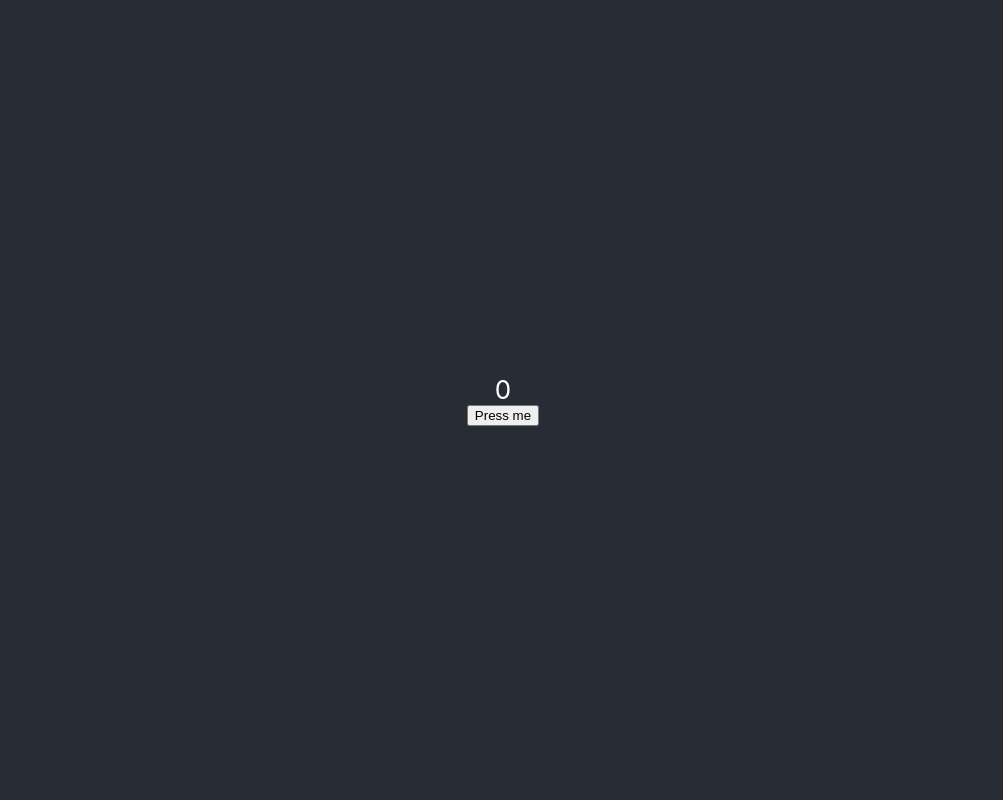
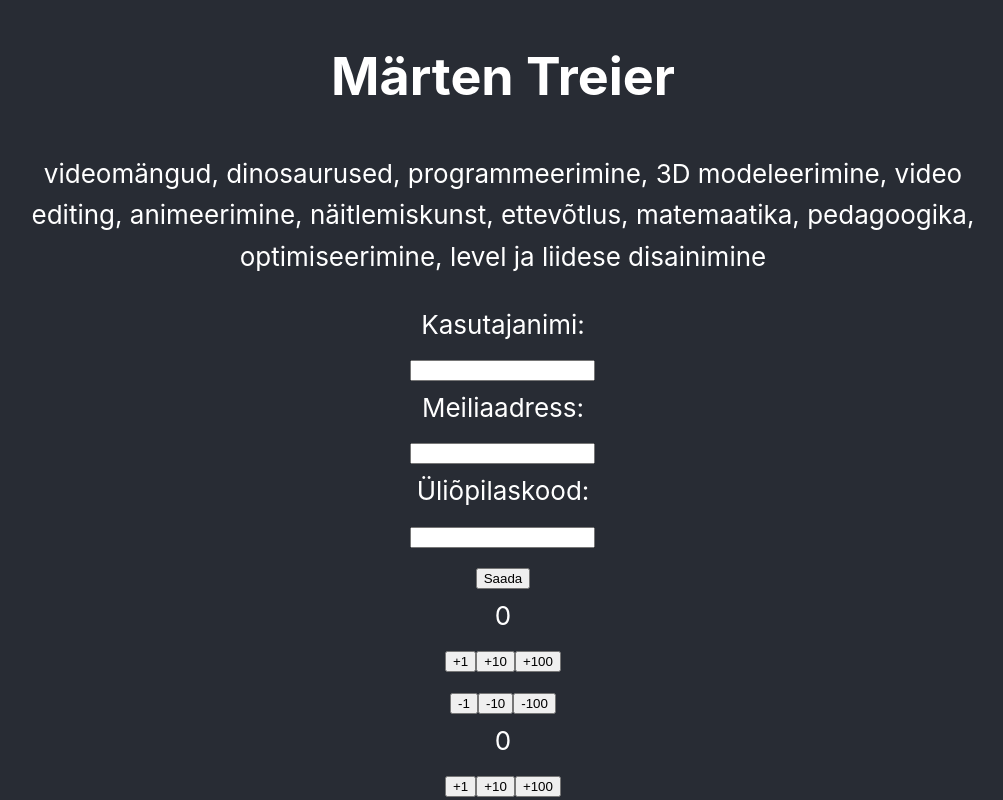
Before and after one commit to Treimart/screaming-crow, a React (Create React App) app: page / in a window 1280 px wide. Shown: the top 800 px of the page, without its empty margins (137-1140 px from the left). Built offline with nearby package versions, Linux system fonts and the light colour scheme.

Commit message:
Added my demo React page as a component and integrated it to the app

```diff
--- a/src/App.js
+++ b/src/App.js
@@ -1,17 +1,21 @@
-import logo from './logo.svg';
-import './App.css';
-import Hello from './components/Hello';
-import Maths from './components/Maths';
+import logo from "./logo.svg"
+import "./App.css"
+import Hello from "./components/Hello"
+import Maths from "./components/Maths"
+import About from "./components/About"
 
 function App() {
   return (
     <div className="App">
       <header className="App-header">
         {/* <Hello name="Märten" /> */}
+        <About />
+        <Maths />
+        <Maths />
         <Maths />
       </header>
     </div>
-  );
+  )
 }
 
-export default App;
+export default App
--- /dev/null
+++ b/src/components/About.js
@@ -0,0 +1,47 @@
+import React, { useState } from "react"
+import "./App.css"
+
+const About = props => {
+  return (
+    <div className="Main">
+      <h1>Märten Treier</h1>
+      <p>
+        videomängud, dinosaurused, programmeerimine, 3D modeleerimine, video
+        editing, animeerimine, näitlemiskunst, ettevõtlus, matemaatika,
+        pedagoogika, optimiseerimine, level ja liidese disainimine
+      </p>
+      <form>
+        <label for="name">Kasutajanimi: </label>
+        <br />
+        <input
+          type="text"
+          id="name"
+          name="name"
+        ></input>
+        <br />
+        <label for="email">Meiliaadress: </label>
+        <br />
+        <input
+          type="text"
+          id="email"
+          name="email"
+        ></input>
+        <br />
+        <label for="number">Üliõpilaskood: </label>
+        <br />
+        <input
+          type="text"
+          id="number"
+          name="number"
+        ></input>
+        <br />
+        <input
+          type="submit"
+          value="Saada"
+        />
+      </form>
+    </div>
+  )
+}
+
+export default About
--- /dev/null
+++ b/src/components/App.css
@@ -0,0 +1,52 @@
+.App {
+  text-align: center;
+}
+
+.App-logo {
+  height: 40vmin;
+  pointer-events: none;
+}
+
+@media (prefers-reduced-motion: no-preference) {
+  .App-logo {
+    animation: App-logo-spin infinite 20s linear;
+  }
+}
+
+.App-header {
+  background-color: #282c34;
+  min-height: 100vh;
+  display: flex;
+  flex-direction: column;
+  align-items: center;
+  justify-content: center;
+  font-size: calc(10px + 2vmin);
+  color: white;
+}
+
+.App-link {
+  color: #61dafb;
+}
+
+@keyframes App-logo-spin {
+  from {
+    transform: rotate(0deg);
+  }
+  to {
+    transform: rotate(360deg);
+  }
+}
+
+html {
+  color-scheme: light dark;
+}
+
+body {
+  line-height: 1.6;
+}
+
+.Main {
+  text-align: center;
+  width: min(60ch, 100% - 2.5rem);
+  margin: auto;
+}
--- a/src/components/Maths.js
+++ b/src/components/Maths.js
@@ -1,4 +1,4 @@
-import React, { useState } from 'react'
+import React, { useState } from "react"
 
 const Maths = props => {
   const [count, setCount] = useState(0)
@@ -6,7 +6,16 @@ const Maths = props => {
   return (
     <>
       <div>{count}</div>
-      <button>Press me</button>
+      <div className="AddButtons">
+        <button onClick={() => setCount(count + 1)}>+1</button>
+        <button onClick={() => setCount(count + 10)}>+10</button>
+        <button onClick={() => setCount(count + 100)}>+100</button>
+      </div>
+      <div className="RemoveButtons">
+        <button onClick={() => setCount(count - 1)}>-1</button>
+        <button onClick={() => setCount(count - 10)}>-10</button>
+        <button onClick={() => setCount(count - 100)}>-100</button>
+      </div>
     </>
   )
 }
```
